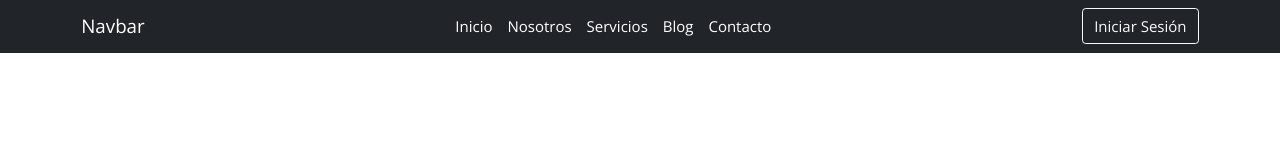
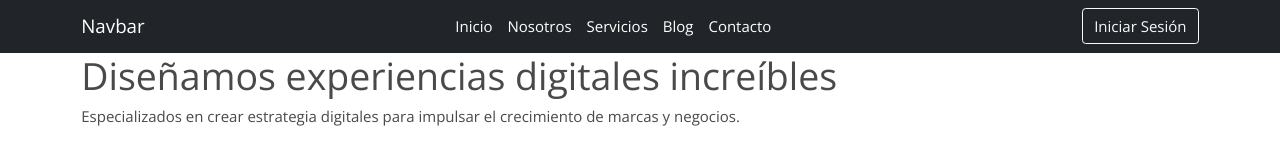
Before and after one commit to BrandonDevU95/Bootstrap5-ai, a plain HTML site: page index.html in a window 1280 px wide. Drawn offline with nearby package versions, Linux system fonts and the light colour scheme.

Commit message:
36 - Bloque Bienvenidos

```diff
--- a/index.html
+++ b/index.html
@@ -64,6 +64,20 @@
 				</div>
 			</nav>
 			<!-- Fin barra de navegación -->
+
+			<section class="bienvenidos">
+				<div class="container">
+					<div class="row">
+						<div class="col-12">
+							<h1>Diseñamos experiencias digitales increíbles</h1>
+							<p class="">
+								Especializados en crear estrategia digitales para impulsar el crecimiento de
+								marcas y negocios.
+							</p>
+						</div>
+					</div>
+				</div>
+			</section>
 		</header>
 		<!-- FIN ENCABEZADO -->
 
```
